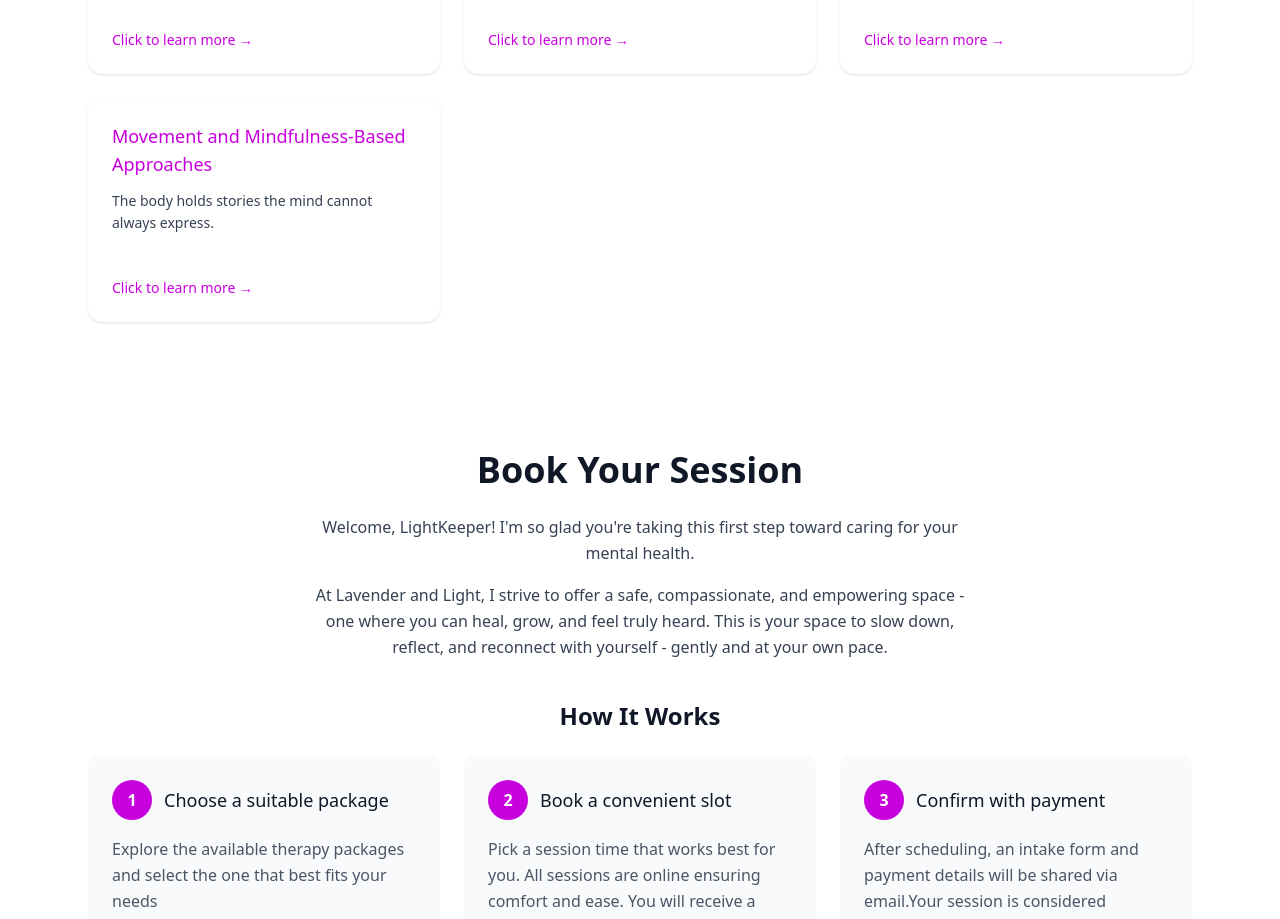
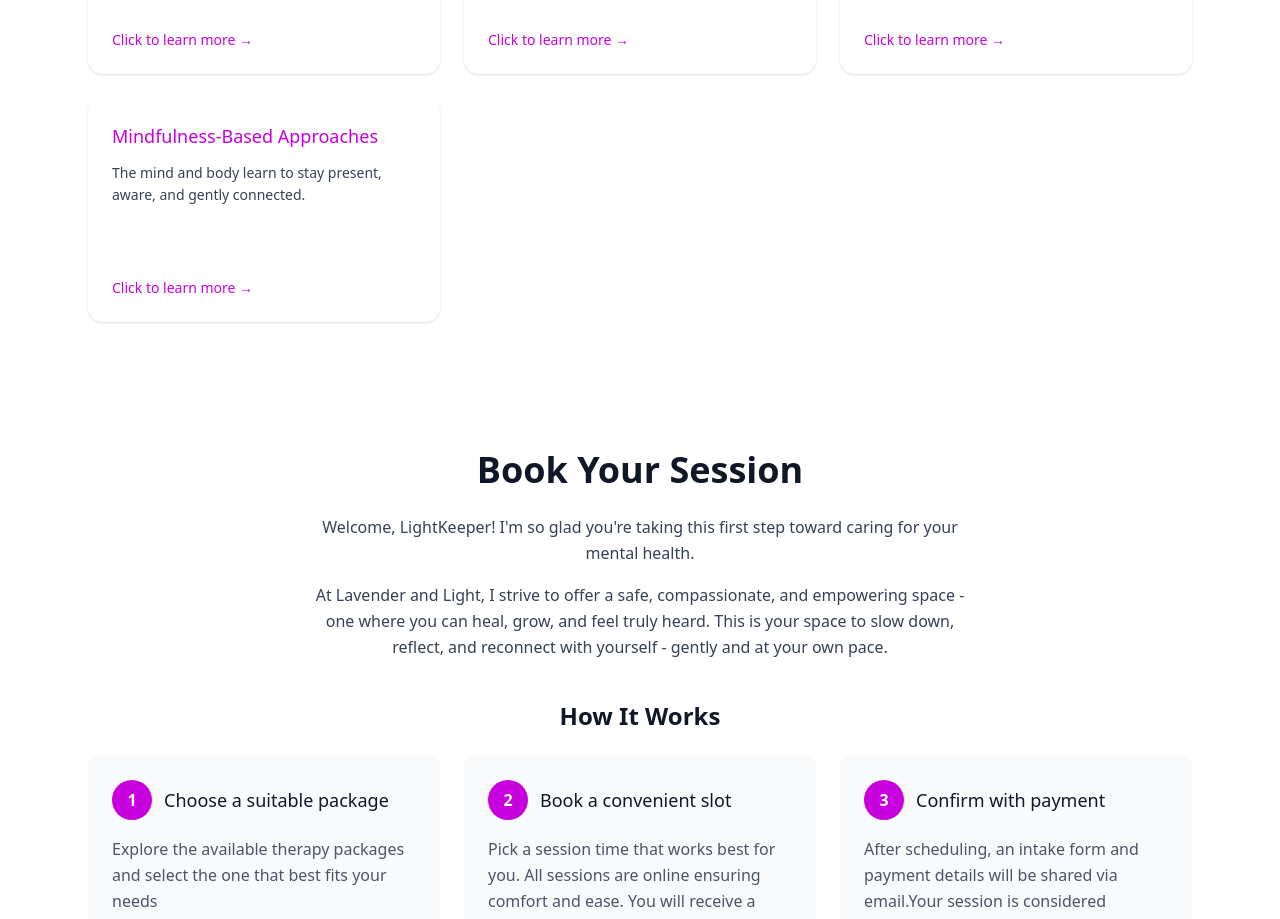
Before and after one commit to Aryanr64x/agwebsite, a Next.js app: page / in a window 1280 px wide. Shown: the part 6360-7279 px from the top of the page. Built offline with nearby package versions, Linux system fonts and the light colour scheme.

Commit message:
updated theurapatic interventions

```diff
--- a/components/TherapeuticInterventions.tsx
+++ b/components/TherapeuticInterventions.tsx
@@ -39,9 +39,9 @@ const cards: Card[] = [
     back: "Supportive Psychotherapy provides a safe, nurturing space where empathy and trust form the foundation for coping, self-reflection, and emotional resilience.",
   },
   {
-    title: "Movement and Mindfulness-Based Approaches",
-    front: "The body holds stories the mind cannot always express.",
-    back: "These approaches use movement, breath, and mindfulness to help you reconnect with yourself, release tension, and find balance in the present moment.",
+    title: "Mindfulness-Based Approaches",
+    front: "The mind and body learn to stay present, aware, and gently connected.",
+    back: "These approaches use awareness, breath, and present-moment attention to help you reconnect with yourself, reduce stress, and cultivate emotional balance and clarity.",
   },
 ];
 
```
